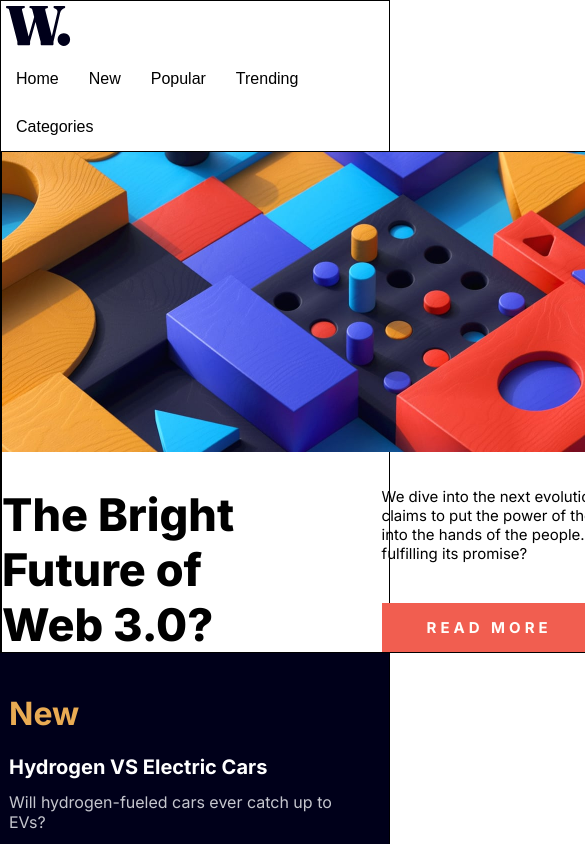
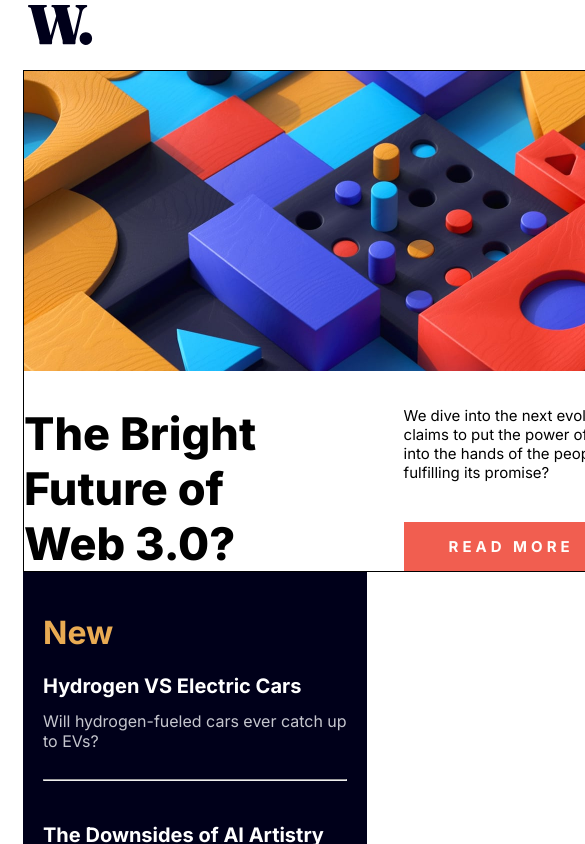
Before and after one commit to DinosMpo/Frontend-mentor-news-homepage, a React (Create React App) app: page / in a window 390 px wide. Shown: the top 844 px of the page, 585 px wide, since content can reach past the window. Built offline with nearby package versions, Linux system fonts and the light colour scheme.

Commit message:
making the app flex responsive

```diff
--- a/src/App.css
+++ b/src/App.css
@@ -1,4 +1,16 @@
 .App {
-  max-width: 1440px;
-  border: 1px solid black;
+    display: flex;
+    justify-content: space-between;
+    flex-wrap: wrap;
+    margin: 0px auto;
+    max-width: 1110px;
+    margin: 0px auto;
 }
+
+@media only screen and (max-width: 749px) {
+    .App {
+        max-width: 344px;
+        padding: 14px;
+        padding-top: 0px;
+    }
+}
```
